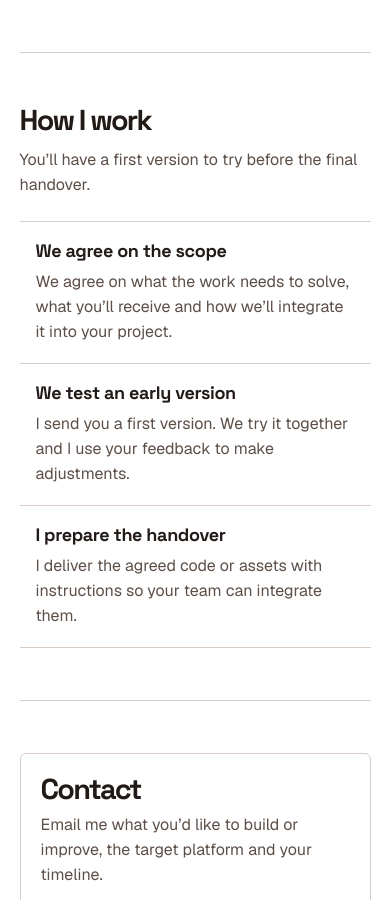
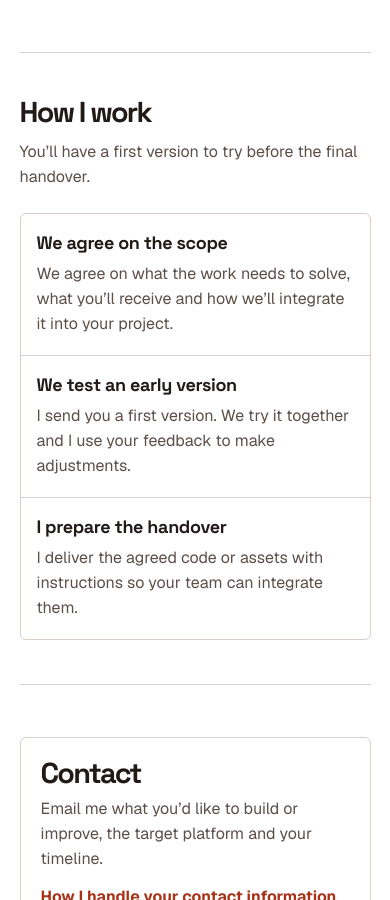
Before and after one commit to MikelArrizabalaga/Mikel-Game-Dev-Web, a plain HTML site: page index.html in a window 390 px wide. Shown: the part 2315-3215 px from the top of the page. Drawn offline with Linux system fonts and the light colour scheme.

Commit message:
Redistribuye la sección Cómo trabajo

```diff
--- a/index.html
+++ b/index.html
@@ -37,7 +37,7 @@
   <link rel="icon" type="image/png" sizes="64x64" href="assets/favicon-ma.png">
   <script src="theme.js"></script>
   <script src="i18n.js?v=2" defer></script>
-  <link rel="stylesheet" href="styles.css?v=16">
+  <link rel="stylesheet" href="styles.css?v=17">
   <link rel="preload" href="assets/fonts/geist.woff2" as="font" type="font/woff2" crossorigin>
   <link rel="preload" href="assets/fonts/spacegrotesk.woff2" as="font" type="font/woff2" crossorigin>
   <script src="binary-background.js?v=10" defer></script>
--- a/styles.css
+++ b/styles.css
@@ -418,11 +418,18 @@ h3 { font-size: clamp(1.25rem, 2.25vw, 1.75rem); line-height: 1.2; letter-spacin
 .shader-controls output { color: var(--action); font-variant-numeric: tabular-nums; }
 .shader-preview > p { margin-top: 5px; color: var(--muted); font-size: .8125rem; line-height: 1.4; }
 
-.collaboration { display: grid; grid-template-columns: minmax(0, .8fr) minmax(0, 1.2fr); gap: var(--heading-gap) clamp(28px, 5vw, 60px); }
-.collaboration .section-heading { display: block; margin: 0; }
-.collaboration .section-heading p { margin-top: 12px; }
-.process { border-top: 1px solid var(--line); }
-.process-step { padding: clamp(18px, 2.5vw, 26px) clamp(16px, 2.5vw, 28px); border-bottom: 1px solid var(--line); background: var(--surface); }
+.collaboration { padding-block: clamp(44px, 5.5vw, 76px); }
+.collaboration .section-heading { grid-template-columns: repeat(2, minmax(0, 1fr)); }
+.collaboration .section-heading p { justify-self: end; }
+.process {
+  display: grid;
+  grid-template-columns: repeat(3, minmax(0, 1fr));
+  border: 1px solid var(--line);
+  border-radius: 6px;
+  background: var(--surface);
+}
+.process-step { padding: clamp(18px, 2.5vw, 26px) clamp(16px, 2.5vw, 28px); }
+.process-step + .process-step { border-inline-start: 1px solid var(--line); }
 .process-step h3 { font-size: 1.125rem; letter-spacing: -.02em; }
 .process-step p { max-width: 61ch; margin-top: 9px; color: var(--muted); line-height: 1.55; }
 
@@ -483,6 +490,9 @@ h3 { font-size: clamp(1.25rem, 2.25vw, 1.75rem); line-height: 1.2; letter-spacin
 .motion-toggle { padding: 0; border: 0; background: transparent; }
 
 @media (max-width: 760px) {
+  .collaboration .section-heading, .process { grid-template-columns: minmax(0, 1fr); }
+  .collaboration .section-heading p { justify-self: start; }
+  .process-step + .process-step { border-inline-start: 0; border-block-start: 1px solid var(--line); }
   [id] { scroll-margin-block-start: max(120px, calc(var(--header-height, 0px) + 12px)); }
   .header-inner { grid-template-columns: minmax(0, 1fr) auto; padding-block: 8px; row-gap: 2px; }
   .header-inner > .main-nav { grid-column: 1 / -1; grid-row: 2; justify-content: flex-start; }
@@ -495,7 +505,7 @@ h3 { font-size: clamp(1.25rem, 2.25vw, 1.75rem); line-height: 1.2; letter-spacin
   .hero-description { margin-top: 15px; }
   .hero-actions { margin-top: 18px; }
   .service-section { --service-columns: minmax(0, 1fr); }
-  .collaboration, .work-entry, .work-grid, .contact-panel { grid-template-columns: minmax(0, 1fr); }
+  .work-entry, .work-grid, .contact-panel { grid-template-columns: minmax(0, 1fr); }
   .service-options { grid-template-columns: repeat(2, minmax(0, 1fr)); }
   .service-options button { min-height: 49px; padding-inline: 10px; font-size: .9rem; }
   .service-options button:last-child:nth-child(odd) { grid-column: 1 / -1; }
```
